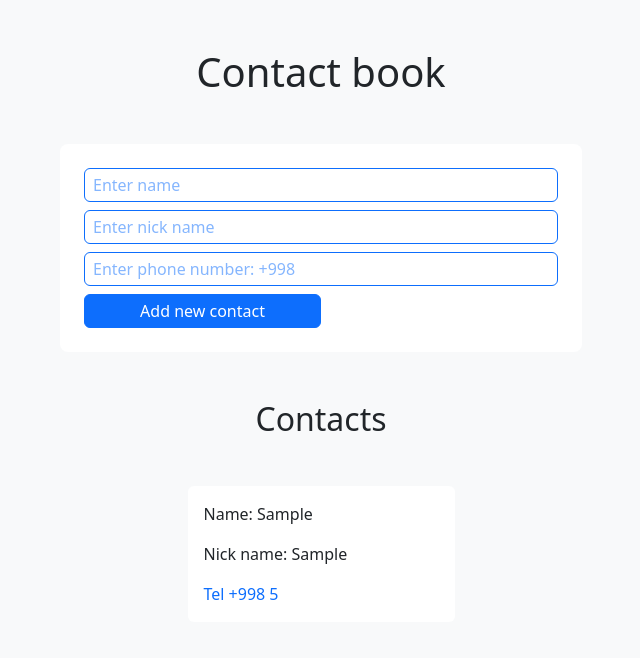
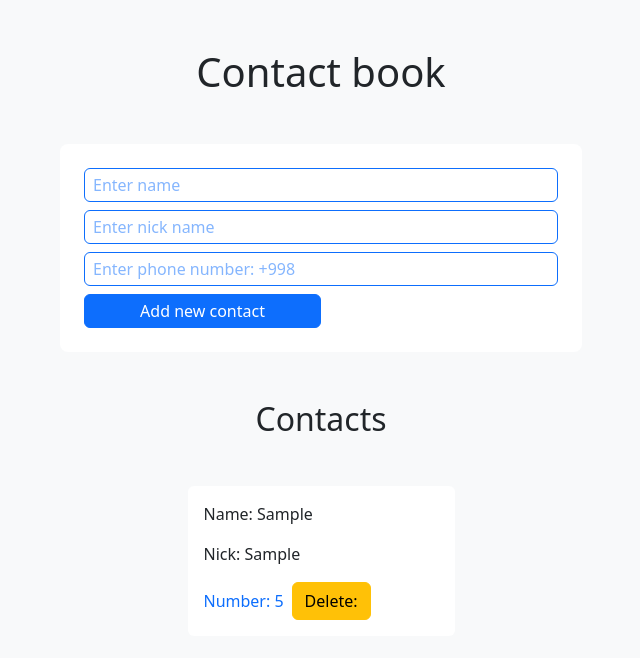
Before and after one commit to Sayfudiinov-Samandar/ContactBox, a plain HTML site: page index.html in a window 1280 px wide. Both pictures are taken after typing "Sample", "Sample", "5" into the empty fields and a click on the button "Add new contact". Shown: the whole page, without its empty margins (319-959 px from the left). Drawn offline with nearby package versions, Linux system fonts and the light colour scheme.

Commit message:
Added new functions

```diff
--- a/index.html
+++ b/index.html
@@ -46,6 +46,17 @@
 
 
 
+<template class="contact_template">
+    <li class="listItem bg-white p-3 col-3 rounded">
+        <p class="listItemName"></p>
+        <p class="listItemNick"></p>
+        <div class="d-flex align-items-center">
+            <a class="listItemNumber text-decoration-none me-2" href="tel: +998"></a>
+            <button class="listDeleteContact btn btn-warning" ></button>
+        </div>
+    </li>
+</template>
+
 
     <script src="https://cdn.jsdelivr.net/npm/bootstrap@5.2.1/dist/js/bootstrap.bundle.min.js"></script>
     <script src="./js/main.js"></script>
--- a/js/main.js
+++ b/js/main.js
@@ -3,59 +3,68 @@ let elUserName = document.querySelector(".user-name");
 let elUserNickName = document.querySelector(".user-nickname");
 let elUserNumber = document.querySelector(".user-number");
 let elResultBox = document.querySelector(".result-list");
+let elRsultFthBox=document.querySelector(".result-box");
+let elTemplate = document.querySelector(".contact_template").content;
+let usersArray = JSON.parse(window.localStorage.getItem("array")) || [];
 
-let usersArray = JSON.parse(localStorage.getItem('contactArray')) || [];
+let fragment = new DocumentFragment();
 
-console.log(usersArray);
 
 elForm.addEventListener("submit", function (evt) {
     evt.preventDefault();
+
     let nameValue = elUserName.value;
     let nickValue = elUserNickName.value;
     let numberValue = Number(elUserNumber.value);
 
-    if (nameValue == "" || nickValue == "" || numberValue == "") {
-        alert("You must write full info");
-    } else {
-        let obj = {
-            id: usersArray.length + 1,
-            name: nameValue,
-            nickname: nickValue,
-            number: numberValue
-        }
+    let obj = {
+        id: usersArray.length + 1,
+        name: nameValue,
+        nickname: nickValue,
+        number: numberValue,
+        isCompLate: false,
+    }
+
+    if (elUserName.value!=""){
         usersArray.push(obj);
+    }else{
+        alert("To'liq malumot bering!")
     }
-    makeContactbBox(usersArray);
-    localStorage.setItem('contactArray', JSON.stringify(usersArray));
+
+
+
+    window.localStorage.setItem("array",JSON.stringify(usersArray))
+    makeContactbBox();
     elUserName.value = ""
     elUserNickName.value = ""
     elUserNumber.value = ""
 })
 
-function makeContactbBox(item) {
+
+//function
+function makeContactbBox() {
     elResultBox.innerHTML = ""
-    item.forEach(i => {
 
-        const listItem = document.createElement("li");
-        const listItemName = document.createElement("p");
-        const listItemNick = document.createElement("p");
-        const listItemNumber = document.createElement("a");
-
-        listItem.className = 'bg-white p-3 col-3 rounded'
-        listItemNumber.className = 'text-decoration-none text-primary'
-
-        elResultBox.appendChild(listItem);
-        listItem.appendChild(listItemName);
-        listItem.appendChild(listItemNick);
-        listItem.appendChild(listItemNumber);
-
-        listItemName.textContent = "Name: " + i.name;
-        listItemNick.textContent = "Nick name: " + i.nickname;
-        listItemNumber.href = "tel:+998" + i.number;
-        listItemNumber.textContent = "Tel +998 " + i.number
-
+    usersArray.forEach(i => {
+        let templateClone = elTemplate.cloneNode(true);
+        templateClone.querySelector(".listItemName").textContent = "Name: " + i.name;
+        templateClone.querySelector(".listItemNick").textContent = "Nick: " + i.nickname;
+        templateClone.querySelector(".listItemNumber").textContent = "Number: " + i.number;
+        templateClone.querySelector(".listDeleteContact").textContent= "Delete: "
+        templateClone.querySelector(".listDeleteContact").dataset.arrayPlace=i.id
+        fragment.appendChild(templateClone);
     });
-
+    elResultBox.appendChild(fragment)
 };
 
-makeContactbBox(usersArray);
+elRsultFthBox.addEventListener("click",function(evt){
+    if (evt.target.matches(".listDeleteContact")) {
+        let btnId = Number(evt.target.dataset.arrayPlace);
+        let arrayItemIndex = usersArray.findIndex(i=>i.id === btnId);
+        usersArray.splice(arrayItemIndex, 1);
+        window.localStorage.setItem("array",JSON.stringify(usersArray))
+        makeContactbBox();
+    }
+})
+
+makeContactbBox();
```
